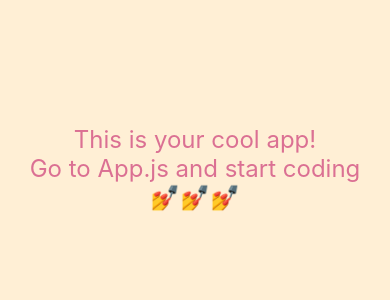
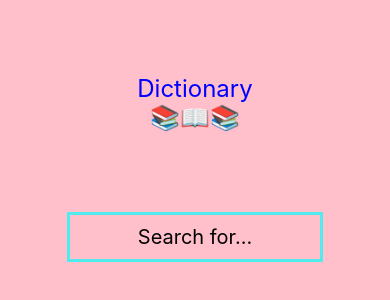
Before and after one commit to Technigo/project-react-native-app, a React Native app: screen / in a window 390 px wide. Shown: the part 254-554 px from the top of the page. Built offline with nearby package versions, Linux system fonts and the light colour scheme.

Commit message:
created a component for textinput and added an inputfield

```diff
--- a/App.js
+++ b/App.js
@@ -1,25 +1,29 @@
 import React from 'react';
-import styled from 'styled-components/native';
+import {StyleSheet, View, Text} from 'react-native'
 
-const Container = styled.View`
-	flex: 1;
-	background-color: papayawhip;
-	justify-content: center;
-	align-items: center;
-`;
+import InputField from './components/InputField'
 
-const Title = styled.Text`
-	font-size: 24px;
-	color: palevioletred;
-`;
+
+const styles = StyleSheet.create({
+	container: {
+		flex: 1,
+		backgroundColor: 'pink',
+		justifyContent: 'center',
+		alignItems: 'center'
+	},
+	title: {
+		fontSize: 24,
+		color: 'blue'
+	}
+})
 
 const App = () => {
 	return (
-		<Container>
-			<Title>This is your cool app!</Title>
-			<Title>Go to App.js and start coding</Title>
-			<Title>💅💅💅</Title>
-		</Container>
+		<View style={styles.container}>
+			<Text style={styles.title}>Dictionary</Text>
+			<Text style={styles.title}>📚📖📚</Text>
+			<InputField/>
+		</View>
 	);
 };
 
--- /dev/null
+++ b/components/InputField.js
@@ -0,0 +1,42 @@
+import React, {useState} from 'react'
+import { StyleSheet, View, TextInput, Text } from 'react-native'
+
+const styles = StyleSheet.create({
+    inputContainer: {
+        justifyContent: 'center',
+        alignItems: 'center'
+    },
+    inputText: {
+        fontSize: 20,
+        textAlign: 'center',
+        width: '80%',
+        height: 50,
+        borderWidth: 3,
+        borderColor: 'rgba(80,235,236,1)',
+        marginTop: 80,
+    }
+})
+
+const InputField = () => {
+    const [word, setWord] = useState('')
+
+    //This function will store the searched word in the 'word'
+    //And its called for in the onChangeText
+    const searchedWord = (inputWord) => (
+        setWord(inputWord)
+    )
+    return (
+        <View style={styles.inputContainer}>
+            <TextInput style={styles.inputText}
+              value={word}
+              placeholder='Search for...'
+              onChangeText={searchedWord}
+              >
+            </TextInput>
+            <Text>{word}</Text>
+        </View>
+
+    )
+}
+
+export default InputField
```
Also changed, not shown: 1 other file (tests, documents, lock files or other folders).
